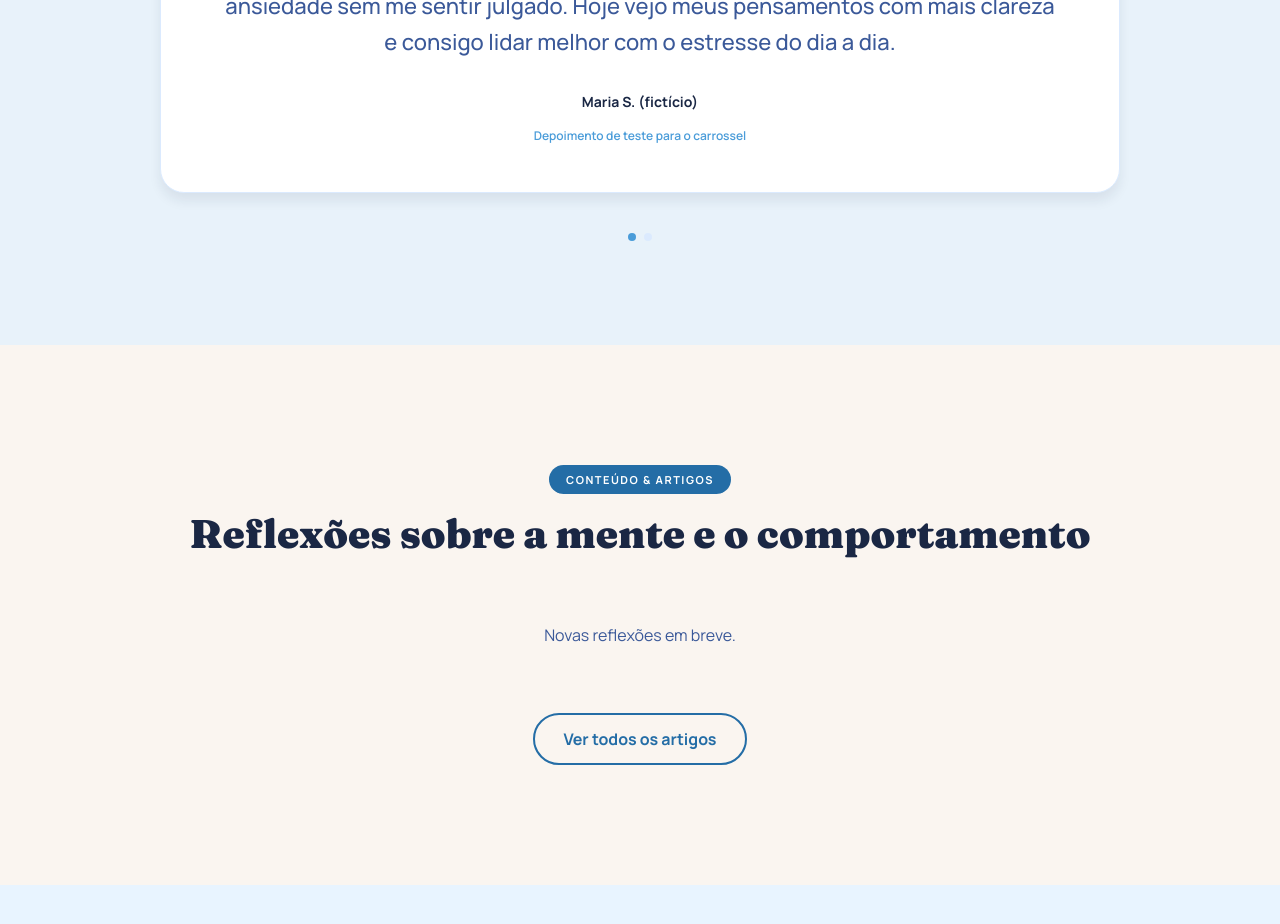
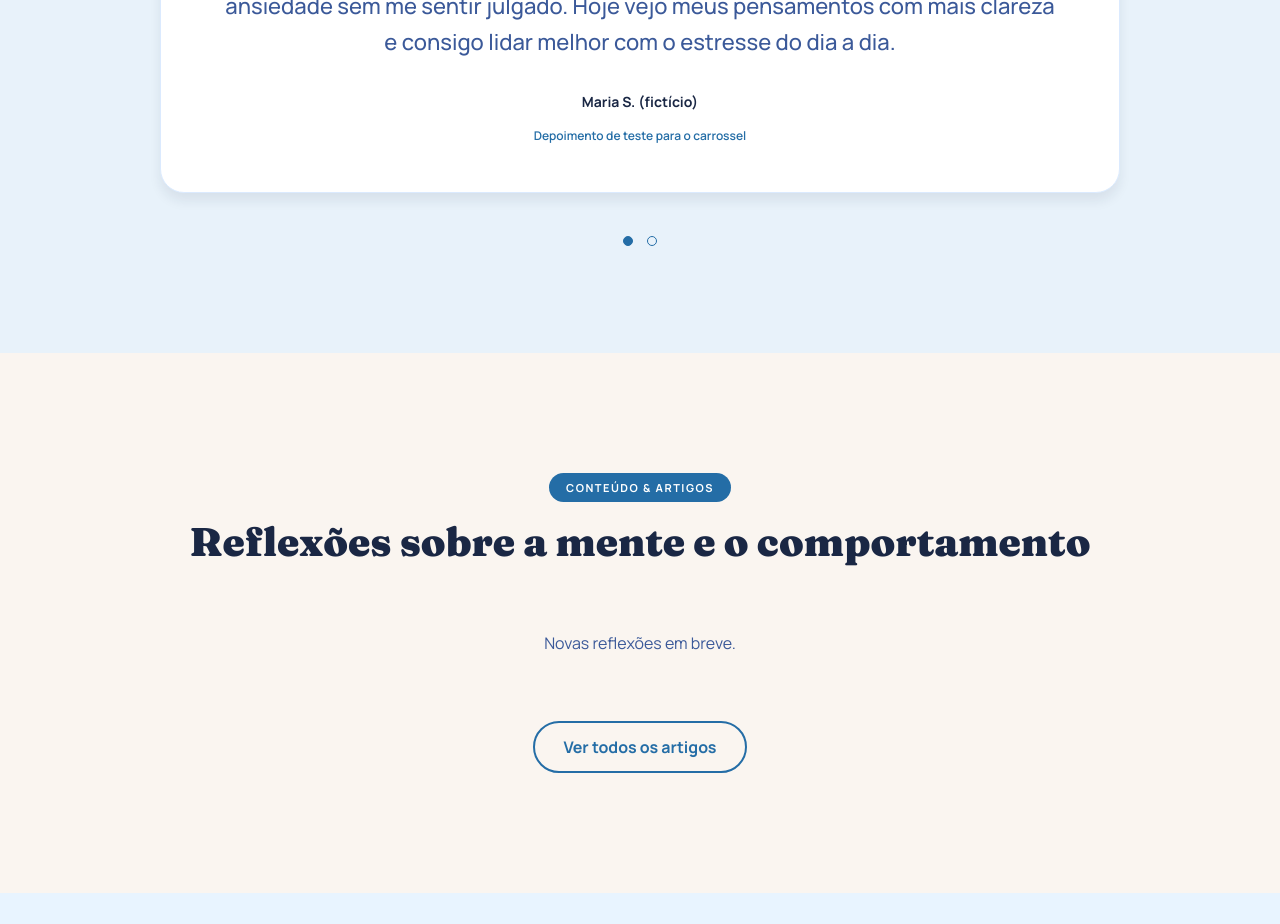
Before and after one commit to flaviafreitas/ana-flavia, a Nuxt app: page / in a window 1280 px wide. Shown: the part 4080-5004 px from the top of the page. Built offline with nearby package versions, Linux system fonts and the light colour scheme.

Commit message:
Simplify testimonial controls and prevent text selection

```diff
--- a/app/assets/scss/modules/_testimonials.scss
+++ b/app/assets/scss/modules/_testimonials.scss
@@ -51,13 +51,14 @@
   .swiper-pagination-bullet {
     display: grid;
     place-items: center;
-    width: 16px;
-    height: 24px;
+    width: 24px;
+    height: 32px;
     margin: 0 !important;
     padding: 0;
     border: 0;
-    border-radius: 0;
+    border-radius: var(--radius-pill);
     background: transparent;
+    cursor: pointer;
     opacity: 1;
 
     &::before {
@@ -65,7 +66,8 @@
       width: 8px;
       height: 8px;
       border-radius: 50%;
-      background: var(--color-border);
+      border: 1.5px solid var(--color-action);
+      background: transparent;
     }
 
     &:focus-visible {
@@ -76,11 +78,13 @@
   }
 
   .swiper-pagination-bullet-active::before {
-    background: var(--color-primary-500);
+    background: var(--color-action);
   }
 }
 
 .testimonial-card {
+  -webkit-user-select: none;
+  user-select: none;
   align-items: center;
   gap: var(--space-8);
   height: 100%;
@@ -125,7 +129,7 @@
 }
 
 .testimonial-card__detail {
-  color: var(--color-primary-500);
+  color: var(--color-action);
   font-size: 0.75rem;
   font-weight: 600;
 }
```
